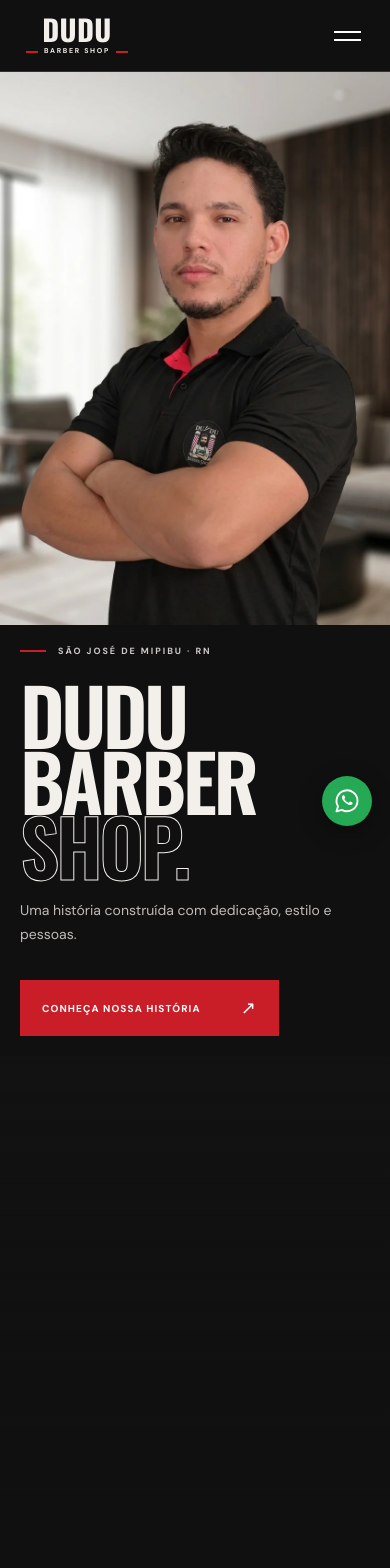
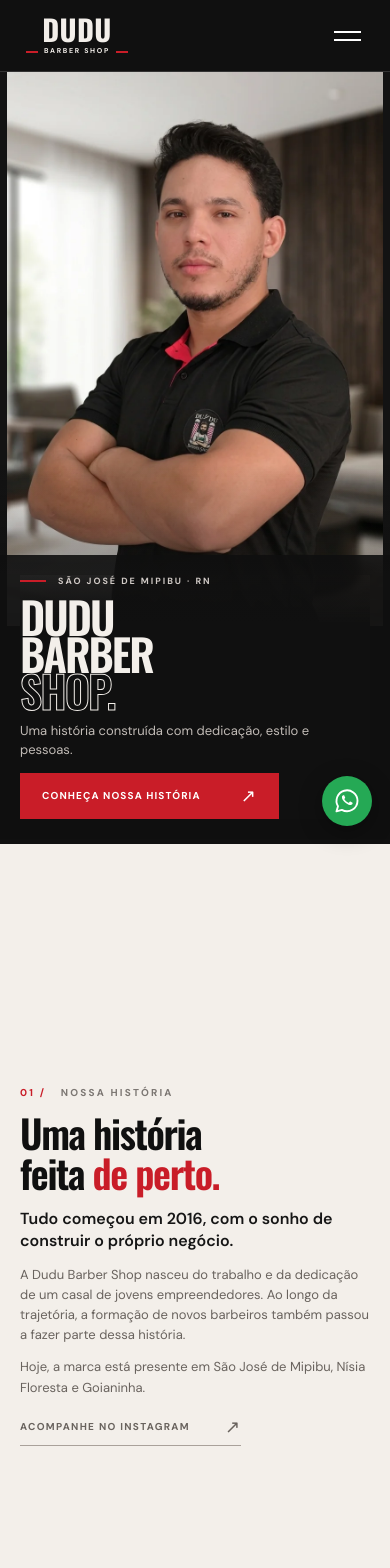
Before and after one commit to DiegoCarvalho-dev/Barbearia-Dudu, a React (Vite) app: page / in a window 390 px wide. Shown: the top 1568 px of the page. Built offline with nearby package versions, Linux system fonts and the light colour scheme.

Commit message:
feat: ajusta seções à altura da tela

```diff
--- a/src/main.jsx
+++ b/src/main.jsx
@@ -1,4 +1,4 @@
-import React, { useState } from 'react';
+import React, { useEffect, useRef, useState } from 'react';
 import { createRoot } from 'react-dom/client';
 import './style.css';
 
@@ -31,7 +31,32 @@ function WhatsAppIcon() {
 
 function App() {
   const [menuOpen, setMenuOpen] = useState(false);
+  const heroRef = useRef(null);
   const closeMenu = () => setMenuOpen(false);
+
+  useEffect(() => {
+    const hero = heroRef.current;
+    const motion = window.matchMedia('(prefers-reduced-motion: reduce)');
+    let frame = 0;
+    const update = () => {
+      frame = 0;
+      const offset = motion.matches ? 0 : Math.max(0, Math.min(-hero.getBoundingClientRect().top, hero.offsetHeight));
+      hero.style.setProperty('--hero-scroll', `${offset}px`);
+    };
+    const requestUpdate = () => {
+      if (!frame) frame = window.requestAnimationFrame(update);
+    };
+    window.addEventListener('scroll', requestUpdate, { passive: true });
+    window.addEventListener('resize', requestUpdate);
+    motion.addEventListener('change', requestUpdate);
+    update();
+    return () => {
+      window.removeEventListener('scroll', requestUpdate);
+      window.removeEventListener('resize', requestUpdate);
+      motion.removeEventListener('change', requestUpdate);
+      if (frame) window.cancelAnimationFrame(frame);
+    };
+  }, []);
 
   return <>
     <a className="skip-link" href="#conteudo">Pular para o conteúdo</a>
@@ -53,7 +78,7 @@ function App() {
     </header>
 
     <main id="conteudo">
-      <section id="inicio" className="hero" aria-labelledby="hero-title">
+      <section id="inicio" className="hero" aria-labelledby="hero-title" ref={heroRef}>
         <div className="hero-visual" aria-hidden="true">
           {heroImage ? <img className="hero-photo" src={heroImage} alt="" fetchPriority="high" /> : <div className="hero-placeholder"><span className="placeholder-ring"></span><span className="placeholder-letter">D</span><span className="placeholder-caption">DUDU / BARBER SHOP</span></div>}
         </div>
--- a/src/style.css
+++ b/src/style.css
@@ -25,3 +25,68 @@
   .hero{min-height:115svh}
   .hero-photo{position:relative;top:auto}
 }
+
+/* Cada seção ocupa exatamente a janela; conteúdos altos continuam acessíveis. */
+html{scroll-padding-top:0}
+.hero,.story,.team,.services,.plans,.locations{height:100svh;min-height:0;max-height:100svh}
+.story,.team,.services,.plans,.locations{display:flex;align-items:safe center;padding:clamp(24px,5svh,70px) 0;overflow-y:auto;overscroll-behavior-y:auto}
+.story>.wrap,.team>.wrap,.services>.wrap,.plans>.wrap,.locations>.wrap{margin-block:auto}
+.hero{overflow:clip}
+.hero-photo,.hero-placeholder{position:relative;top:0;height:100svh;min-height:0;transform:translate3d(0,var(--hero-scroll,0px),0)}
+.hero-content{height:100%;display:flex;align-items:center;padding-top:86px;padding-bottom:32px}
+.hero h1{font-size:min(clamp(70px,10vw,150px),16svh);margin:clamp(14px,2svh,28px) 0}
+.hero-copy{margin-bottom:clamp(14px,2svh,28px)}
+.hero-foot{top:auto;bottom:20px}
+.section-head{margin-bottom:clamp(20px,4svh,55px)}
+.service-row{min-height:clamp(70px,12svh,120px)}
+.plan-card{min-height:clamp(240px,34svh,310px)}
+@media(max-width:640px){
+  .hero-visual{top:72px}
+  .hero-photo,.hero-placeholder{height:calc(68svh - 20px);min-height:0}
+  .hero-content{position:absolute;inset:auto 0 0;display:block;height:auto;padding:35px 0 clamp(18px,3svh,28px)}
+  .hero-content-inner{background:linear-gradient(0deg,#101010 80%,#101010db);box-shadow:0 0 0 20px #101010e8}
+  .hero h1{font-size:clamp(44px,11vw,68px);margin:12px 0;line-height:.84}
+  .hero-copy{font-size:13px;line-height:1.4;margin-bottom:14px}
+  .hero .button{min-height:46px}
+  .story,.team,.services,.plans,.locations{padding:24px 0}
+  .section-label{margin-bottom:14px}
+  h2{font-size:clamp(38px,10vw,55px)}
+  .story-grid,.locations-grid{gap:16px}
+  .story-copy{font-size:13px;line-height:1.55}
+  .story-copy .lead{font-size:16px;line-height:1.4}
+  .story-copy p{margin-bottom:12px}
+  .text-link{margin-top:8px;padding-bottom:9px}
+  .team-grid{gap:20px}
+  .team-mark{min-height:clamp(135px,23svh,220px)}
+  .team-mark:before{width:130px;height:130px}
+  .team-mark span{font-size:70px}
+  .team-grid>div:last-child>p:not(.section-label){font-size:13px;line-height:1.5;margin:15px 0 0}
+  .section-head{margin-bottom:18px}
+  .section-head>p{font-size:13px;line-height:1.45;margin-top:12px}
+  .service-row{min-height:0;padding:12px 0}
+  .service-row h3{font-size:23px}
+  .service-row p{font-size:12px;line-height:1.3}
+  .services-bottom{margin-top:16px;gap:8px}
+  .services-bottom p{font-size:12px}
+  .plan-grid{gap:8px}
+  .plan-card{min-height:0;padding:12px 15px;display:grid;grid-template-columns:1fr auto;align-items:center;gap:2px 12px}
+  .plan-index{font-size:9px}
+  .plan-card h3{font-size:22px;margin:3px 0}
+  .price{grid-column:2;grid-row:1 / 4;font-size:36px}
+  .plan-detail{font-size:11px;margin:0}
+  .plan-card a{grid-column:1 / -1;padding-top:8px;margin-top:6px;font-size:9px}
+  .plan-note{font-size:10px;margin-top:10px}
+  .locations-intro{margin:15px 0;font-size:13px}
+  .city-list{padding-top:0}
+  .city-row{padding:15px 0}
+  .city-row h3{font-size:22px}
+}
+@media(prefers-reduced-motion:reduce){.hero-photo,.hero-placeholder{transform:none}}
+@media(max-height:500px) and (min-width:641px){
+  .header{height:60px}
+  .hero-content{padding-top:60px;padding-bottom:12px}
+  .hero h1{font-size:clamp(32px,12svh,56px);margin:8px 0}
+  .hero-copy{font-size:12px;line-height:1.3;margin-bottom:10px}
+  .hero .button{min-height:38px}
+  .eyebrow{font-size:8px}
+}
```
Also changed, not shown: 1 other file (tests, documents, lock files or other folders).
